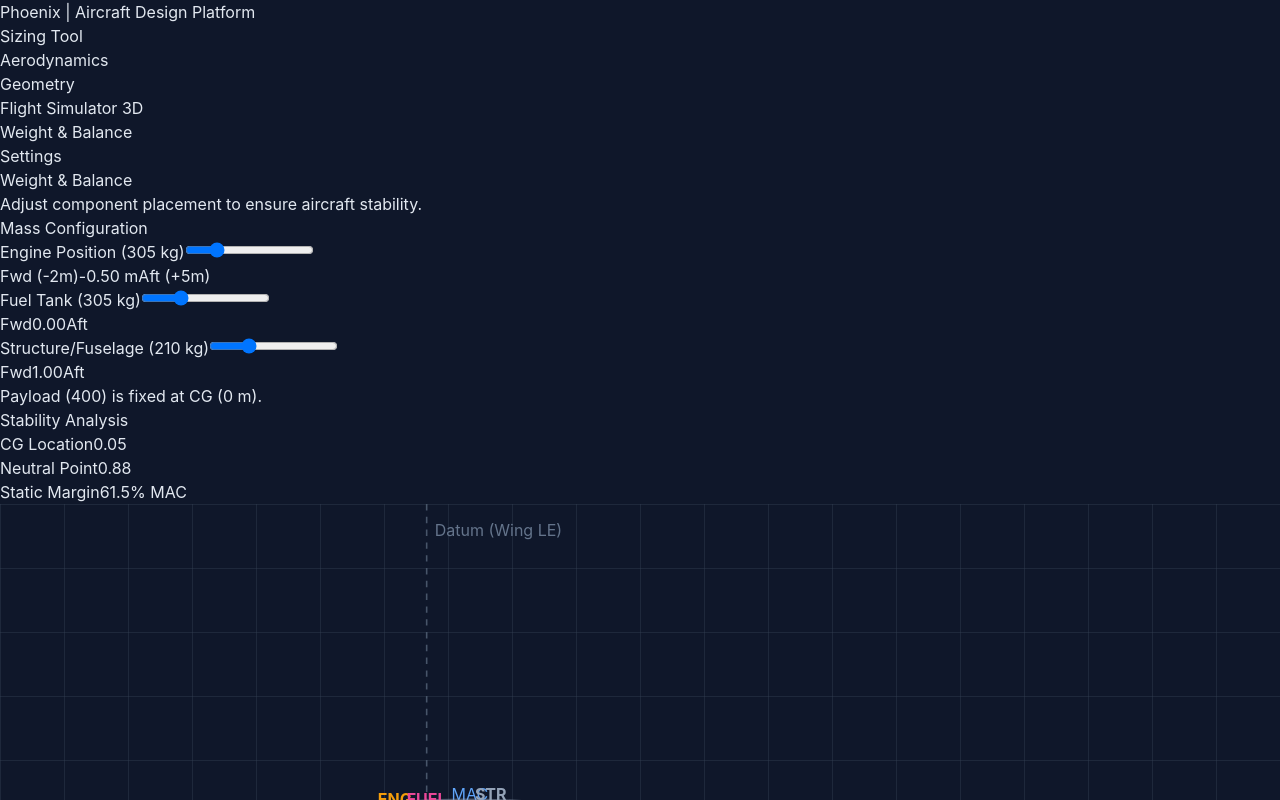
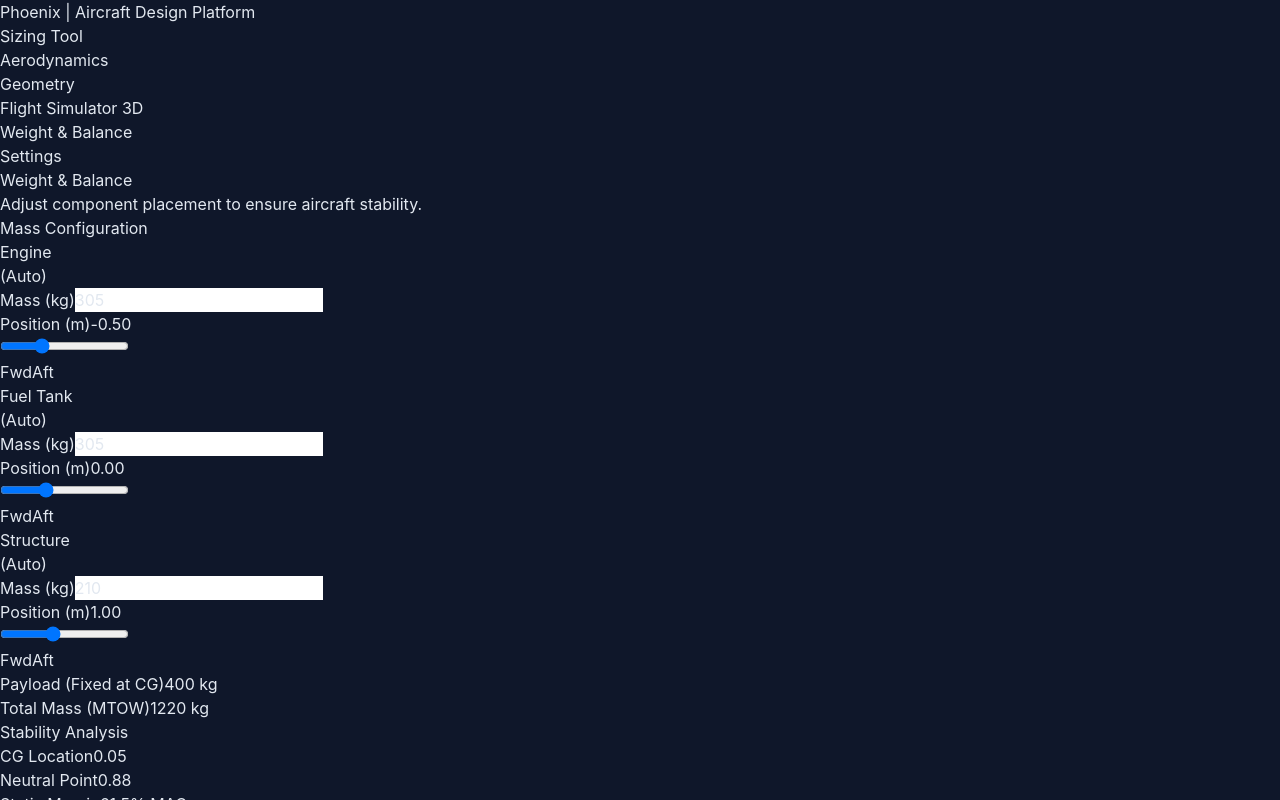
Before and after one commit to Janloo/phoenix, a React (Vite) app in the folder phoenix-web/: page / in a window 1280 px wide. Both pictures are taken after a click on the item "Weight & Balance". Shown: the top 800 px of the page. Built offline with nearby package versions, Linux system fonts and the light colour scheme.

Commit message:
feat: Implement initial aircraft geometric sizing, tail sizing, and mass distribution features with new UI components and core calculation utilities.

```diff
--- a/phoenix-web/src/App.tsx
+++ b/phoenix-web/src/App.tsx
@@ -37,7 +37,10 @@ function App() {
     // Mass & Balance Defaults
     enginePos: -0.5, // Ahead of wing
     fuelPos: 0,      // Near CG
-    structurePos: 1.0 // Behind wing (Tail boom etc)
+    structurePos: 1.0, // Behind wing (Tail boom etc)
+    engineMass: 0,   // 0 = Auto-calculated
+    fuelMass: 0,     // 0 = Auto-calculated
+    structureMass: 0 // 0 = Auto-calculated
   });
 
   // Save unit system preference
--- a/phoenix-web/src/components/MassDistribution.tsx
+++ b/phoenix-web/src/components/MassDistribution.tsx
@@ -28,77 +28,110 @@ export const MassDistribution: React.FC<Props> = ({ reqs, onChange, unitSystem }
     const formatMass = (val: number) => convertMass(val, unitSystem).toFixed(0);
     const formatLen = (val: number) => convertLength(val, unitSystem).toFixed(2);
 
-    const updatePos = (key: keyof Requirements, val: number) => {
+    const updateReq = (key: keyof Requirements, val: number) => {
         onChange({ ...reqs, [key]: val });
+    };
+
+    const massUnit = unitSystem === 'metric' ? 'kg' : 'lbs';
+    const lenUnit = unitSystem === 'metric' ? 'm' : 'ft';
+
+    // Helper Component for Mass Controls
+    const MassControl = ({ label, massKey, posKey, color, massVal, posVal }: any) => {
+        const currentMass = reqs[massKey as keyof Requirements] as number;
+        const isAuto = !currentMass || currentMass <= 0;
+        const displayMass = isAuto ? massVal : currentMass;
+
+        return (
+            <div className="mb-6 bg-slate-700/30 p-4 rounded-lg border border-slate-700">
+                <div className="flex justify-between items-center mb-2">
+                    <label className="text-sm font-bold text-slate-300 flex items-center gap-2">
+                        <div className="w-3 h-3 rounded-full" style={{ backgroundColor: color }}></div>
+                        {label}
+                    </label>
+                    <div className="text-xs text-slate-500 font-mono">
+                        {isAuto ? '(Auto)' : '(Manual)'}
+                    </div>
+                </div>
+
+                {/* Mass Input */}
+                <div className="flex items-center gap-4 mb-3">
+                    <label className="text-xs text-slate-400 w-16">Mass ({massUnit})</label>
+                    <input
+                        type="number"
+                        min="0"
+                        step="1"
+                        value={convertMass(displayMass, unitSystem).toFixed(0)}
+                        onChange={(e) => {
+                            const val = parseFloat(e.target.value);
+                            const metricVal = unitSystem === 'metric' ? val : val / 2.20462;
+                            updateReq(massKey, metricVal);
+                        }}
+                        className="w-24 px-2 py-1 bg-slate-900 border border-slate-600 rounded text-right text-white text-sm"
+                    />
+                </div>
+
+                {/* Position Slider */}
+                <div className="space-y-1">
+                    <div className="flex justify-between text-xs text-slate-400">
+                        <span>Position ({lenUnit})</span>
+                        <span className="font-mono text-white">{formatLen(posVal)}</span>
+                    </div>
+                    <input
+                        type="range"
+                        min="-5" max="10" step="0.1"
+                        value={posVal || 0}
+                        onChange={(e) => updateReq(posKey, parseFloat(e.target.value))}
+                        className="w-full h-1 bg-slate-600 rounded-lg appearance-none cursor-pointer"
+                    />
+                    <div className="flex justify-between text-[10px] text-slate-600">
+                        <span>Fwd</span>
+                        <span>Aft</span>
+                    </div>
+                </div>
+            </div>
+        );
     };
 
     return (
         <div className="grid grid-cols-1 lg:grid-cols-3 gap-8">
             {/* Controls */}
             <div className="space-y-6">
-                <div className="bg-slate-800 p-6 rounded-xl border border-slate-700">
+                <div className="bg-slate-800 p-6 rounded-xl border border-slate-700 overflow-y-auto max-h-[80vh]">
                     <h3 className="text-xl font-bold text-white mb-4">Mass Configuration</h3>
 
-                    {/* Engine Position */}
-                    <div className="mb-6">
-                        <label className="block text-sm font-medium text-slate-400 mb-2">
-                            Engine Position ({formatMass(cgResult.masses.engine.mass)} {unitSystem === 'metric' ? 'kg' : 'lbs'})
-                        </label>
-                        <input
-                            type="range"
-                            min="-2" max="5" step="0.1"
-                            value={reqs.enginePos || 0}
-                            onChange={(e) => updatePos('enginePos', parseFloat(e.target.value))}
-                            className="w-full h-2 bg-slate-700 rounded-lg appearance-none cursor-pointer"
-                        />
-                        <div className="flex justify-between text-xs text-slate-500 mt-1">
-                            <span>Fwd (-2m)</span>
-                            <span className="text-white font-mono">{formatLen(reqs.enginePos || 0)} {unitSystem === 'metric' ? 'm' : 'ft'}</span>
-                            <span>Aft (+5m)</span>
-                        </div>
+                    <MassControl
+                        label="Engine"
+                        massKey="engineMass" posKey="enginePos"
+                        color="#f59e0b"
+                        massVal={cgResult.masses.engine.mass}
+                        posVal={reqs.enginePos || 0}
+                    />
+
+                    <MassControl
+                        label="Fuel Tank"
+                        massKey="fuelMass" posKey="fuelPos"
+                        color="#ec4899"
+                        massVal={cgResult.masses.fuel.mass}
+                        posVal={reqs.fuelPos || 0}
+                    />
+
+                    <MassControl
+                        label="Structure"
+                        massKey="structureMass" posKey="structurePos"
+                        color="#64748b"
+                        massVal={cgResult.masses.structure.mass}
+                        posVal={reqs.structurePos || 0}
+                    />
+
+                    {/* Payload (Fixed Mass, Fixed Pos) */}
+                    <div className="p-4 bg-slate-900/50 rounded border border-slate-700/50 flex justify-between items-center text-sm text-slate-400">
+                        <span>Payload (Fixed at CG)</span>
+                        <span className="font-mono text-white">{formatMass(cgResult.masses.payload.mass)} {massUnit}</span>
                     </div>
 
-                    {/* Fuel Position */}
-                    <div className="mb-6">
-                        <label className="block text-sm font-medium text-slate-400 mb-2">
-                            Fuel Tank ({formatMass(cgResult.masses.fuel.mass)} {unitSystem === 'metric' ? 'kg' : 'lbs'})
-                        </label>
-                        <input
-                            type="range"
-                            min="-2" max="5" step="0.1"
-                            value={reqs.fuelPos || 0}
-                            onChange={(e) => updatePos('fuelPos', parseFloat(e.target.value))}
-                            className="w-full h-2 bg-slate-700 rounded-lg appearance-none cursor-pointer"
-                        />
-                        <div className="flex justify-between text-xs text-slate-500 mt-1">
-                            <span>Fwd</span>
-                            <span className="text-white font-mono">{formatLen(reqs.fuelPos || 0)}</span>
-                            <span>Aft</span>
-                        </div>
-                    </div>
-
-                    {/* Structure Position */}
-                    <div className="mb-6">
-                        <label className="block text-sm font-medium text-slate-400 mb-2">
-                            Structure/Fuselage ({formatMass(cgResult.masses.structure.mass)} {unitSystem === 'metric' ? 'kg' : 'lbs'})
-                        </label>
-                        <input
-                            type="range"
-                            min="-1" max="6" step="0.1"
-                            value={reqs.structurePos || 0}
-                            onChange={(e) => updatePos('structurePos', parseFloat(e.target.value))}
-                            className="w-full h-2 bg-slate-700 rounded-lg appearance-none cursor-pointer"
-                        />
-                        <div className="flex justify-between text-xs text-slate-500 mt-1">
-                            <span>Fwd</span>
-                            <span className="text-white font-mono">{formatLen(reqs.structurePos || 0)}</span>
-                            <span>Aft</span>
-                        </div>
-                    </div>
-
-                    {/* Payload (Fixed) */}
-                    <div className="p-3 bg-slate-900/50 rounded text-sm text-slate-400">
-                        Payload ({formatMass(cgResult.masses.payload.mass)}) is fixed at CG (0 m).
+                    <div className="mt-4 pt-4 border-t border-slate-700 flex justify-between items-center">
+                        <span className="font-bold text-slate-300">Total Mass (MTOW)</span>
+                        <span className="font-mono text-xl text-blue-400">{formatMass(cgResult.totalMass)} {massUnit}</span>
                     </div>
                 </div>
 
--- a/phoenix-web/src/components/RequirementForm.tsx
+++ b/phoenix-web/src/components/RequirementForm.tsx
@@ -21,6 +21,10 @@ interface Requirements {
     enginePos: number;
     fuelPos: number;
     structurePos: number;
+    // Mass Values (kg)
+    engineMass: number;
+    fuelMass: number;
+    structureMass: number;
 }
 
 interface Props {
--- a/phoenix-web/src/utils/sizing.ts
+++ b/phoenix-web/src/utils/sizing.ts
@@ -20,7 +20,16 @@ export const getDesignLiftCoefficient = (airfoil: string): number => {
 
 export const calculateGeometry = (reqs: any): SizingResult => {
     // 1. MTOW Estimation
-    const mtow = reqs.payload * 2.8 + (reqs.range * 0.1);
+    // If manual masses are set, use them. Otherwise use heuristic.
+    let mtow = 0;
+    const manualMassSum = (reqs.engineMass || 0) + (reqs.fuelMass || 0) + (reqs.structureMass || 0);
+
+    if (manualMassSum > 10) { // Threshold to assume valid inputs
+        mtow = manualMassSum + reqs.payload;
+    } else {
+        // Fallback Heuristic
+        mtow = reqs.payload * 2.8 + (reqs.range * 0.1);
+    }
 
     // 2. Wing Area Calculation
     const Cl = getDesignLiftCoefficient(reqs.airfoil) || 0.4; // Fallback if 0
```
